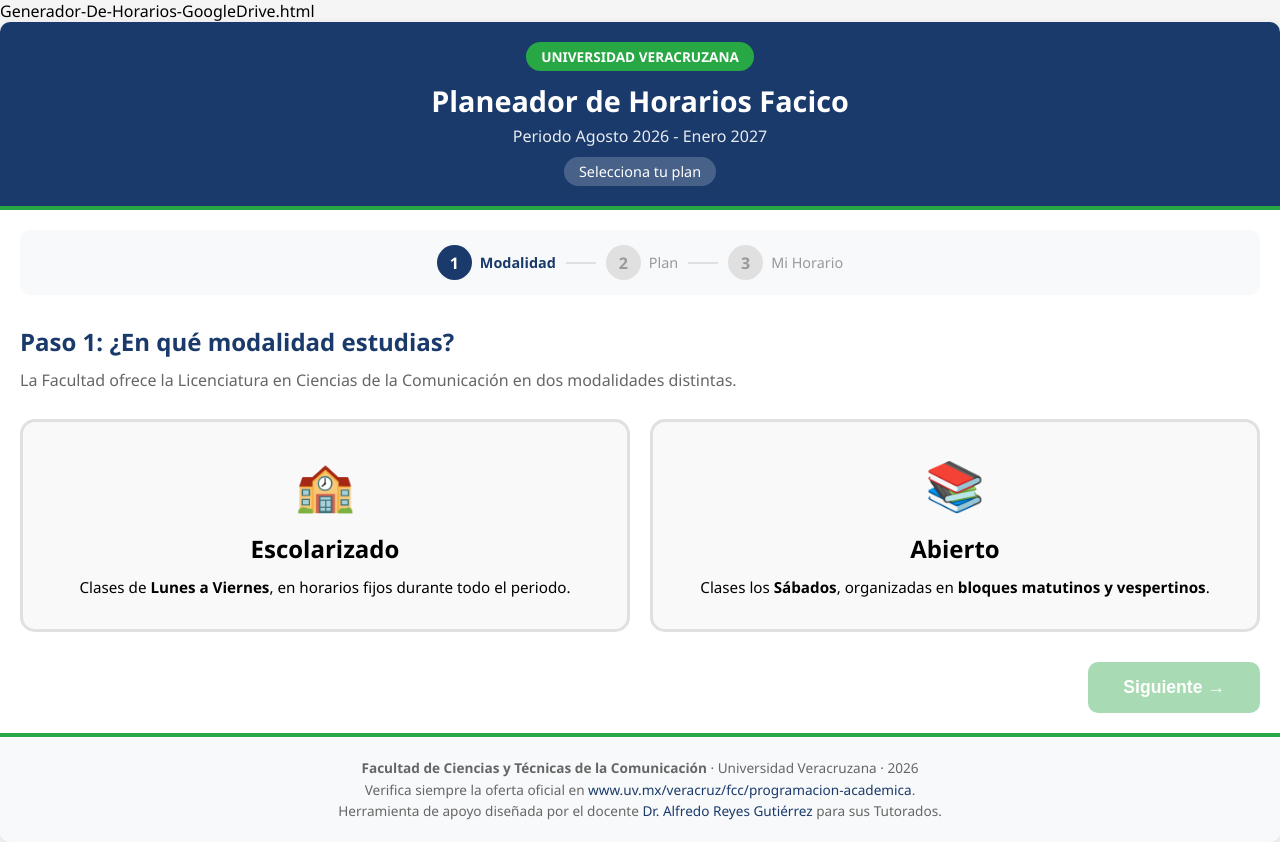
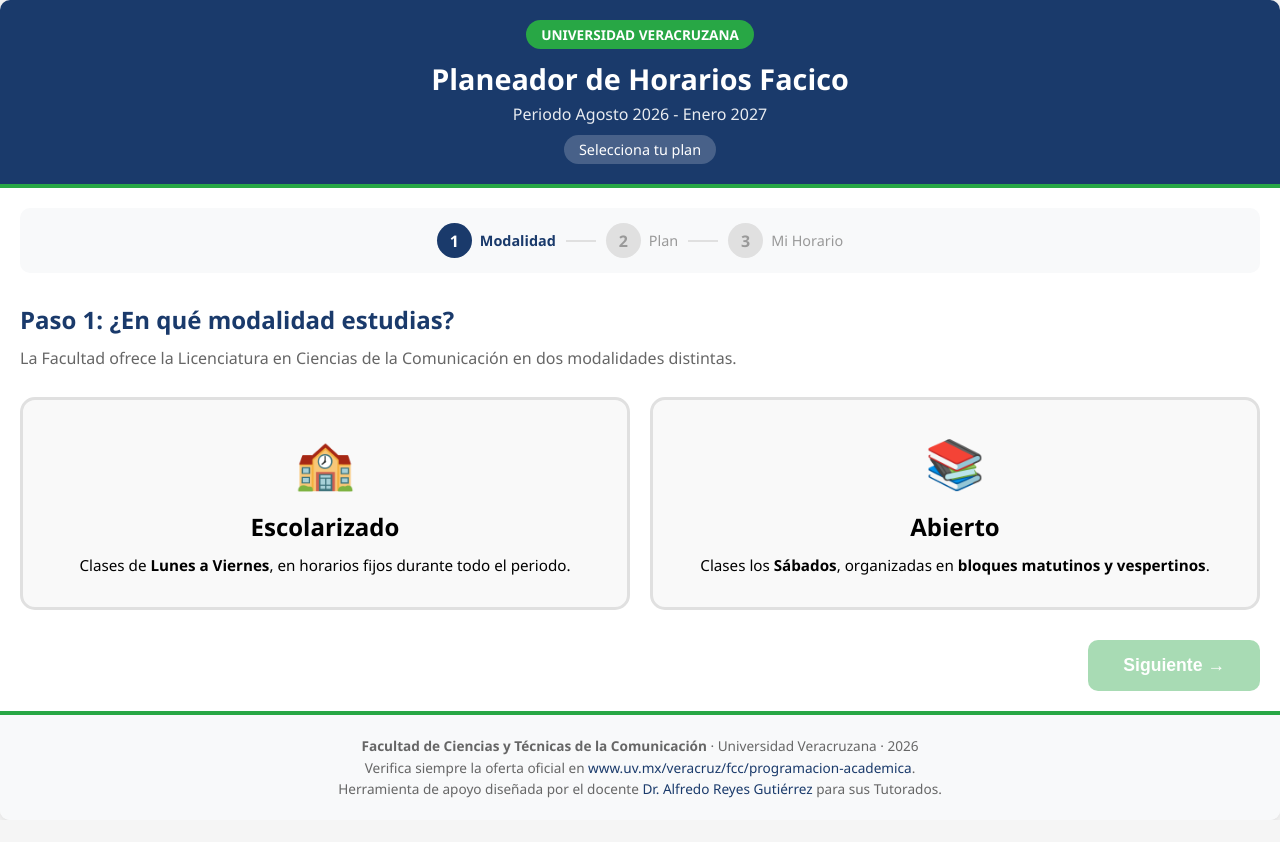
Before and after one commit to gruporga-art/generadorhorariofcc, a plain HTML site: page index.html in a window 1280 px wide. After the commit the page ends 820 px from the top, so only its background shows below. Drawn offline with Linux system fonts and the light colour scheme.

Commit message:
Update index.html

```diff
--- a/index.html
+++ b/index.html
@@ -1,7 +1,4 @@
-
-<write_file>
-<path>Generador-De-Horarios-GoogleDrive.html</path>
-<content><!DOCTYPE html>
+<!DOCTYPE html>
 <html lang="es">
 <head>
 <meta charset="UTF-8">
@@ -852,5 +849,3 @@ function showSuccess(message) { document.getElementById('success-section').textC
 </script>
 </body>
 </html>
-</content>
-</write_file>
```
